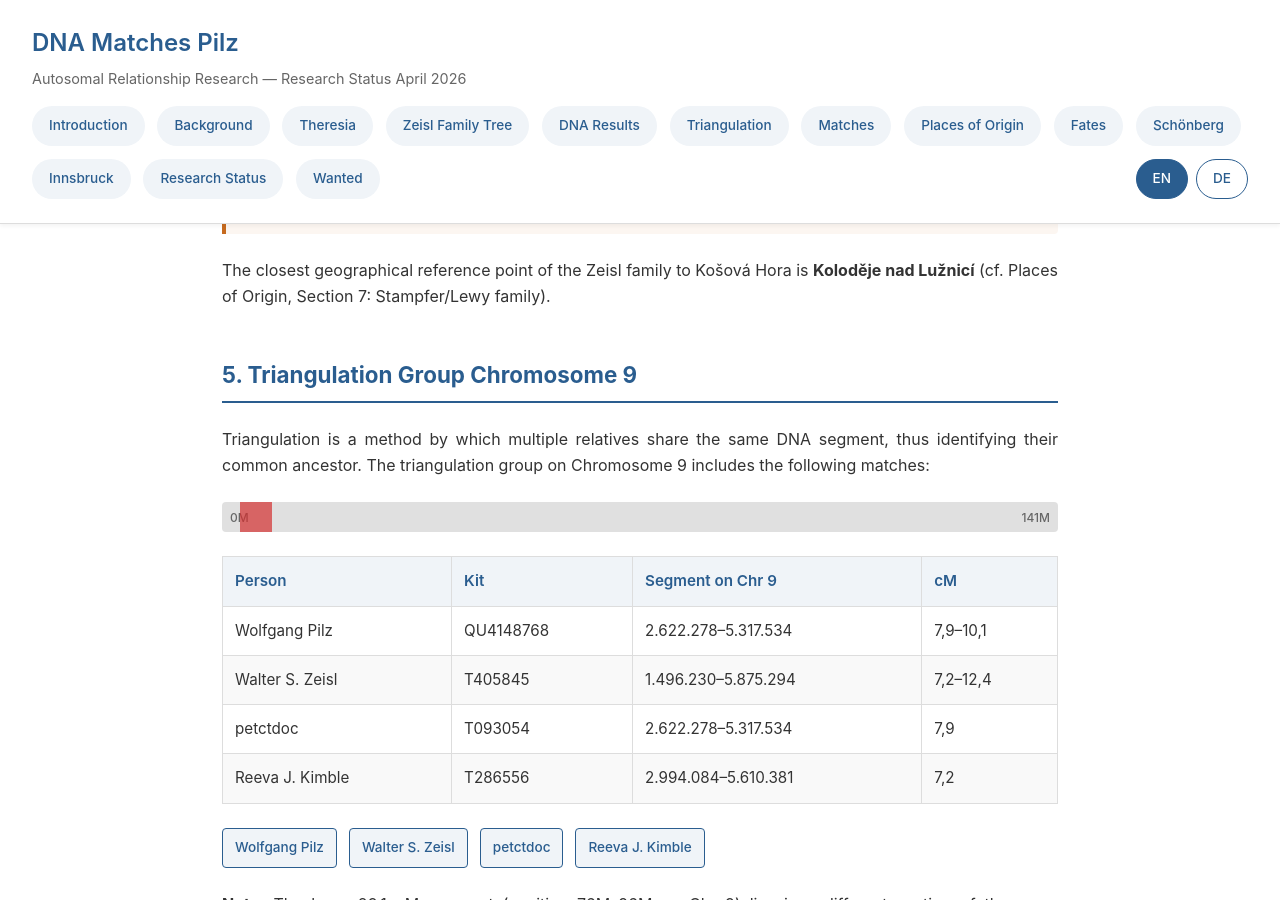
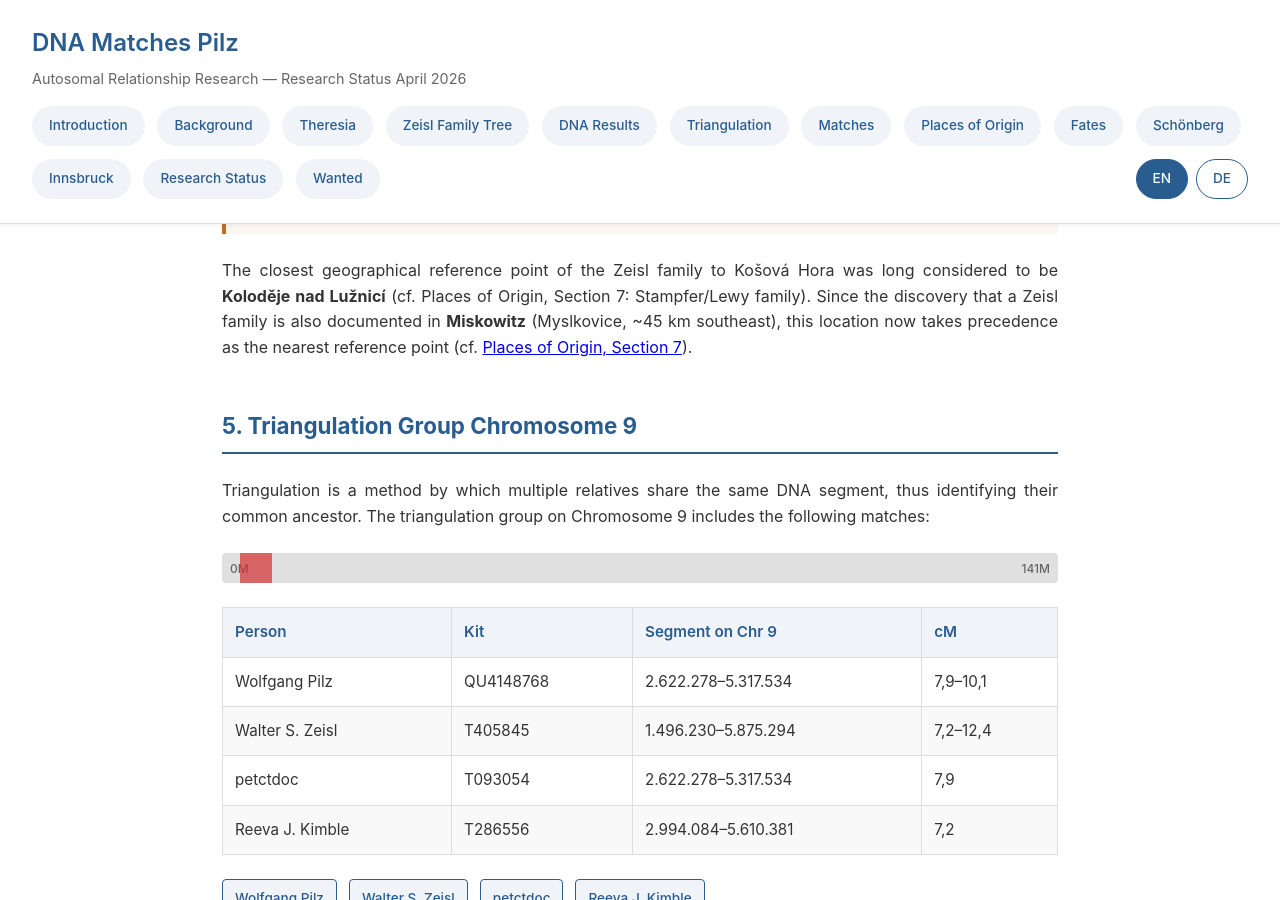
Before and after one commit to pilzchronik/dna-matches, a Jekyll site: the page built from en/index.html, in a window 1280 px wide and 900 px high, scrolled down 5629 px. Built offline with Jekyll 4.4.1, drawn with Linux system fonts in a browser that asks for light colours.

Commit message:
Anknüpfungen

```diff
--- a/en/index.html
+++ b/en/index.html
@@ -368,7 +368,7 @@ permalink: /en/
                 <strong>Significance for surname research:</strong> This finding proves that the surname Zeisel already existed as a Jewish name <em>before</em> the Tolerance Edict of Emperor Joseph II (1782) mandated the adoption of fixed surnames. A conversion in the mid-18th century falls in the same period as Theresia/Pessel's conversion from Judaism to Catholicism in 1768 — two independent conversions in the same Bohemian-Moravian region.
             </div>
 
-            <p>The closest geographical reference point of the Zeisl family to Košová Hora is <strong>Koloděje nad Lužnicí</strong> (cf. Places of Origin, Section 7: Stampfer/Lewy family).</p>
+            <p>The closest geographical reference point of the Zeisl family to Košová Hora was long considered to be <strong>Koloděje nad Lužnicí</strong> (cf. Places of Origin, Section 7: Stampfer/Lewy family). Since the discovery that a Zeisl family is also documented in <strong>Miskowitz</strong> (Myslkovice, ~45 km southeast), this location now takes precedence as the nearest reference point (cf. <a href="#origins">Places of Origin, Section 7</a>).</p>
 </section>
         <section id="triangulation">
             <h2>5. Triangulation Group Chromosome 9</h2>
--- a/index.html
+++ b/index.html
@@ -378,7 +378,7 @@ permalink: /
                 <strong>Bedeutung für die Namensforschung:</strong> Dieser Befund beweist, dass der Familienname Zeisel bereits als jüdischer Name existierte, <em>bevor</em> das Toleranzedikt Kaiser Josephs II. (1782) die Annahme fester Familiennamen vorschrieb. Eine Konversion Mitte des 18. Jahrhunderts fällt in denselben Zeitraum, in dem auch Theresia/Pessel 1768 vom Judentum zum Katholizismus übertrat — zwei unabhängige Konversionen im selben böhmisch-mährischen Raum.
             </div>
 
-            <p>Als nächster geographischer Bezugspunkt der Zeisl-Familie zu Košová Hora gilt <strong>Koloděje nad Lužnicí</strong> (vgl. Herkunftsorte, Abschnitt 7: Familie Stampfer/Lewy).</p>
+            <p>Als nächster geographischer Bezugspunkt der Zeisl-Familie zu Košová Hora galt lange <strong>Koloděje nad Lužnicí</strong> (vgl. Herkunftsorte, Abschnitt 7: Familie Stampfer/Lewy). Seit der Entdeckung, dass auch in <strong>Miskowitz</strong> (Myslkovice, ~45 km südöstlich) eine Familie Zeisl nachweisbar ist, rückt dieser Ort als nächster Bezugspunkt in den Vordergrund (vgl. <a href="#herkunftsorte">Herkunftsorte, Abschnitt 7</a>).</p>
 </section>
         <section id="triangulation">
             <h2>5. Triangulationsgruppe Chromosom 9</h2>
```
